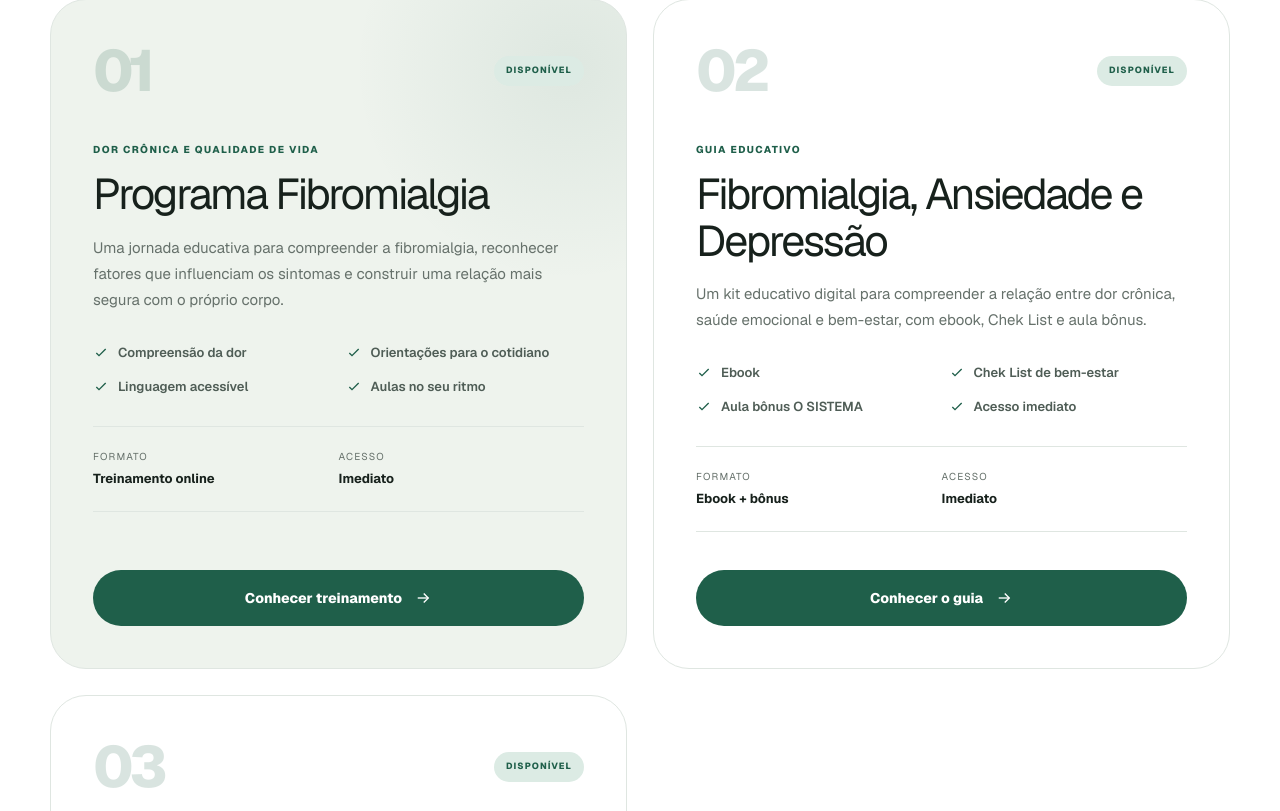
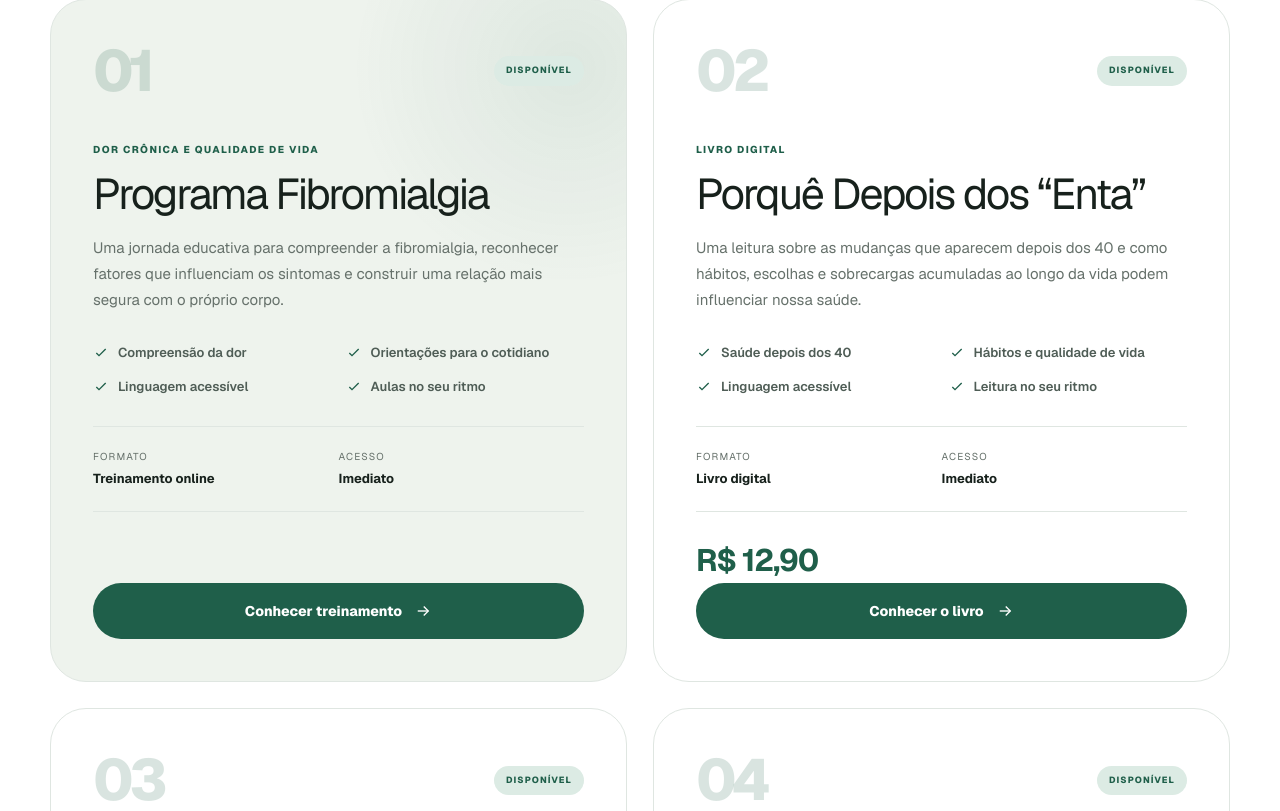
Before and after one commit to sampaiofrank2016-stack/drfrankeduardo, a Next.js app: page /treinamentos/pacientes in a window 1280 px wide. Shown: the part 1249-2060 px from the top of the page. Built offline with nearby package versions, Linux system fonts and the light colour scheme.

Commit message:
feat: adiciona listas de espera hernia e dor no ombro

```diff
--- a/src/app/(site)/treinamentos/pacientes/page.tsx
+++ b/src/app/(site)/treinamentos/pacientes/page.tsx
@@ -6,7 +6,7 @@ import TrainingCatalogPage, {
 export const metadata: Metadata = {
   title: "Treinamentos para pacientes",
   description:
-    "Programas educativos para ajudar pacientes a compreender sintomas, tratamentos e possibilidades de cuidado.",
+    "Treinamentos, livros e materiais educativos para ajudar pacientes a compreender sintomas, tratamentos e possibilidades de cuidado.",
 };
 
 const products: TrainingProduct[] = [
@@ -28,6 +28,26 @@ const products: TrainingProduct[] = [
       "Aulas no seu ritmo",
     ],
   },
+
+  {
+    category: "Livro digital",
+    title: "Porquê Depois dos “Enta”",
+    description:
+      "Uma leitura sobre as mudanças que aparecem depois dos 40 e como hábitos, escolhas e sobrecargas acumuladas ao longo da vida podem influenciar nossa saúde.",
+    format: "Livro digital",
+    access: "Imediato",
+    price: "R$ 12,90",
+    href: "/livros/depois-dos-enta",
+    status: "available",
+    buttonLabel: "Conhecer o livro",
+    highlights: [
+      "Saúde depois dos 40",
+      "Hábitos e qualidade de vida",
+      "Linguagem acessível",
+      "Leitura no seu ritmo",
+    ],
+  },
+
   {
     category: "Guia educativo",
     title: "Fibromialgia, Ansiedade e Depressão",
@@ -45,6 +65,7 @@ const products: TrainingProduct[] = [
       "Acesso imediato",
     ],
   },
+
   {
     category: "Guia educativo",
     title: "7 Passos para Aliviar a Dor Lombar",
@@ -62,34 +83,61 @@ const products: TrainingProduct[] = [
       "Prevenção da dor lombar",
     ],
   },
+
   {
     category: "Coluna vertebral",
-    title: "Entendendo a hérnia de disco",
+    title: "Hérnia de Disco Sem Medo",
     description:
-      "Conteúdo educativo sobre exames, sintomas, movimento e possibilidades de cuidado.",
-    format: "Curso online",
+      "Um treinamento educativo para compreender a hérnia de disco, interpretar melhor exames, conhecer os tratamentos e recuperar confiança para se movimentar.",
+    format: "Treinamento online",
+    access: "Em preparação",
+    href: "/treinamentos/pacientes/hernia-de-disco",
+    status: "soon",
+    buttonLabel: "Entrar na lista de espera",
+    highlights: [
+      "Compreensão do diagnóstico",
+      "Exames sem alarmismo",
+      "Tratamentos e possibilidades",
+      "Movimento com mais confiança",
+    ],
+  },
+
+  {
+    category: "Dor no ombro",
+    title: "Protocolo para Dor no Ombro",
+    description:
+      "Um treinamento educativo e prático para compreender melhor a dor no ombro, recuperar confiança no movimento e conhecer estratégias de cuidado.",
+    format: "Treinamento online",
+    access: "Em preparação",
+    href: "/treinamentos/pacientes/dor-no-ombro",
+    status: "soon",
+    buttonLabel: "Entrar na lista de espera",
+    highlights: [
+      "Compreensão da dor",
+      "Movimento e função",
+      "Exercícios e estratégias",
+      "Orientação para o cotidiano",
+    ],
+  },
+
+  {
+    category: "Dor cervical",
+    title: "Cuidados com a coluna cervical",
+    description:
+      "Uma jornada para compreender dores cervicais, tensão muscular e fatores relacionados ao cotidiano.",
+    format: "Treinamento online",
     access: "Em breve",
     href: "#",
     status: "soon",
     highlights: [],
   },
-  {
-    category: "Dor cervical",
-    title: "Cuidados com a coluna cervical",
-    description:
-      "Uma jornada para compreender dores cervicais, tensão muscular e fatores relacionados ao cotidiano.",
-    format: "Curso online",
-    access: "Em breve",
-    href: "#",
-    status: "soon",
-    highlights: [],
-  },
+
   {
     category: "Articulação temporomandibular",
     title: "Dor na ATM e tensão facial",
     description:
       "Informações sobre tensão mandibular, bruxismo, dor de cabeça e desconfortos cervicais.",
-    format: "Curso online",
+    format: "Treinamento online",
     access: "Em breve",
     href: "#",
     status: "soon",
@@ -124,13 +172,13 @@ export default function PatientTrainingsPage() {
       audienceLabel="Para pacientes"
       title="Conhecimento para você"
       highlightedTitle="cuidar melhor da sua saúde."
-      description="Programas educativos criados para ajudar você a compreender sintomas, tratamentos e possibilidades de cuidado sem promessas milagrosas ou informações alarmistas."
-      primaryActionLabel="Ver treinamentos disponíveis"
+      description="Treinamentos, livros e materiais educativos criados para ajudar você a compreender sintomas, tratamentos e possibilidades de cuidado sem promessas milagrosas ou informações alarmistas."
+      primaryActionLabel="Ver conteúdos disponíveis"
       primaryActionHref="#catalogo"
       secondaryActionLabel="Conhecer o consultório"
       secondaryActionHref="/consultorio"
       productsTitle="Informação para transformar sua relação com a saúde."
-      productsDescription="Comece por um guia acessível ou avance para uma jornada mais completa de aprendizado."
+      productsDescription="Escolha entre treinamentos, livros e guias educativos ou entre para a lista de espera dos próximos conteúdos."
       products={products}
       benefits={benefits}
       finalTitle="Cuidar melhor começa por compreender melhor."
```
